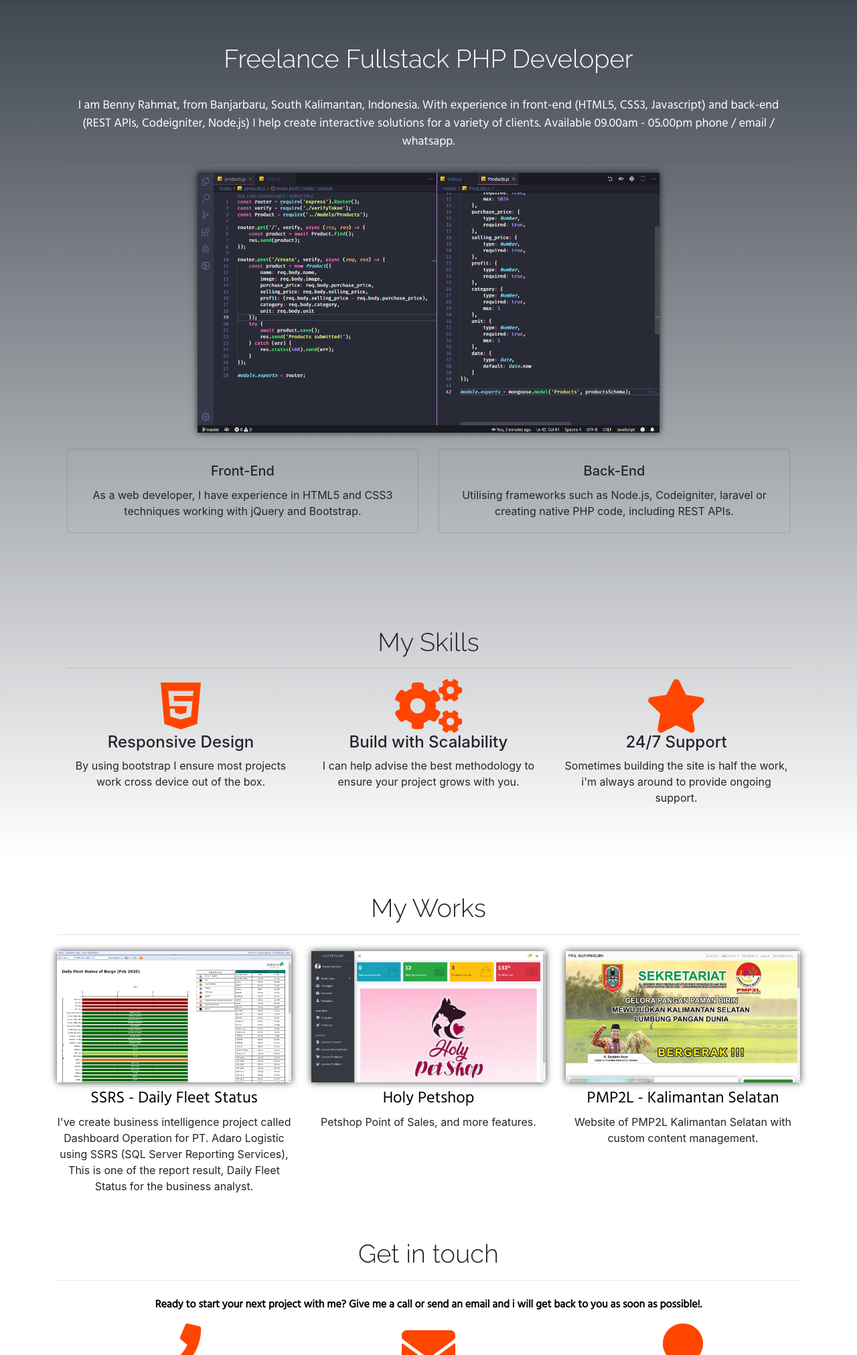
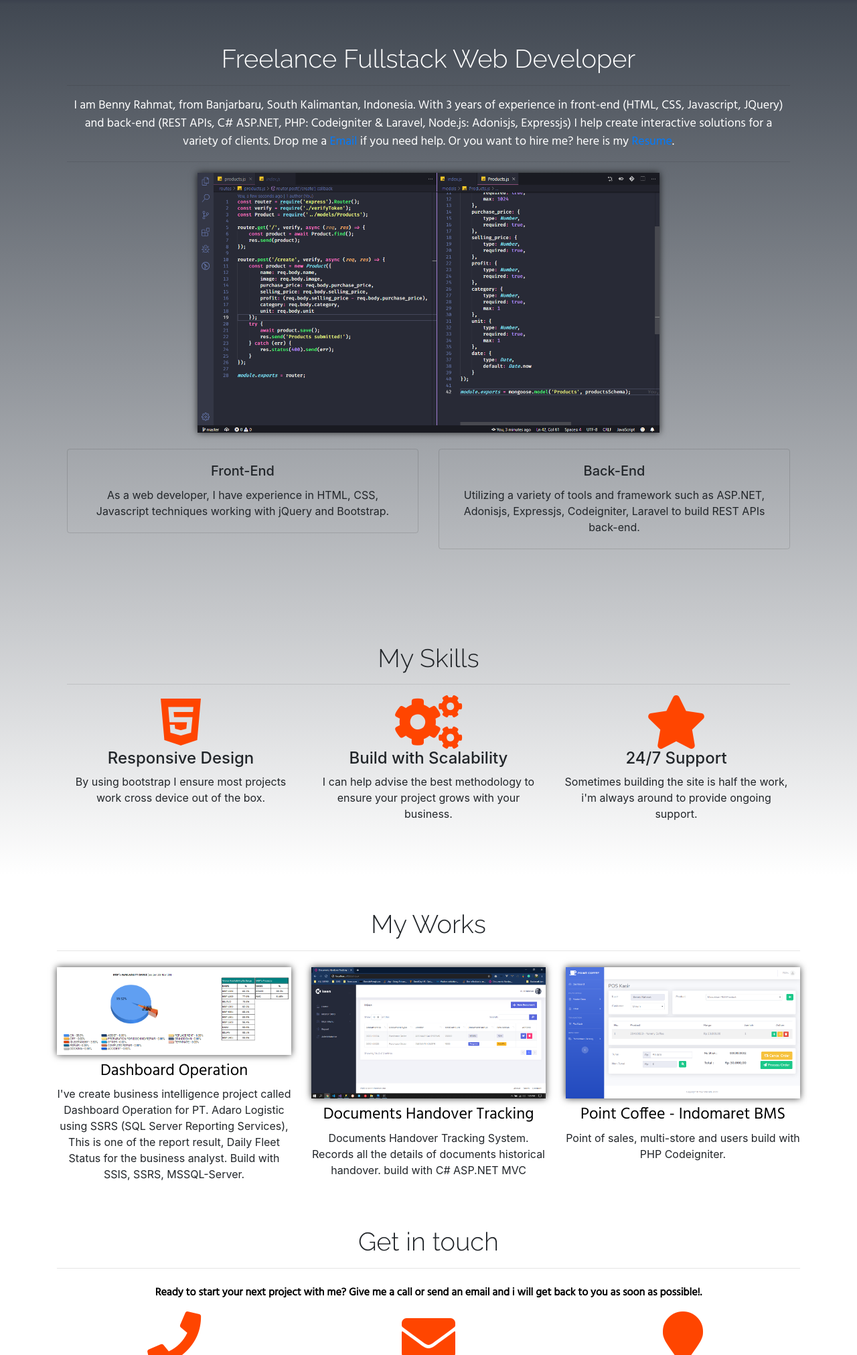
Before and after one commit to akunbeben/personal-page, a CodeIgniter app: page /database/ in a window 1280 px wide. Shown: the part 62-2085 px from the top of the page at 67% size. Run offline with CodeIgniter, Linux system fonts and the light colour scheme; some libraries are stand-ins or nearby versions.

Commit message:
update latest resume

```diff
--- a/application/config/autoload.php
+++ b/application/config/autoload.php
@@ -1,5 +1,5 @@
 <?php
-defined('BASEPATH') OR exit('No direct script access allowed');
+defined('BASEPATH') or exit('No direct script access allowed');
 
 /*
 | -------------------------------------------------------------------
@@ -58,7 +58,7 @@ $autoload['packages'] = array();
 |
 |	$autoload['libraries'] = array('user_agent' => 'ua');
 */
-$autoload['libraries'] = array();
+$autoload['libraries'] = array('template', 'session');
 
 /*
 | -------------------------------------------------------------------
--- a/application/config/config.php
+++ b/application/config/config.php
@@ -1,5 +1,5 @@
 <?php
-defined('BASEPATH') OR exit('No direct script access allowed');
+defined('BASEPATH') or exit('No direct script access allowed');
 
 /*
 |--------------------------------------------------------------------------
@@ -52,7 +52,7 @@ $config['index_page'] = '';
 |
 | WARNING: If you set this to 'PATH_INFO', URIs will always be URL-decoded!
 */
-$config['uri_protocol']	= 'REQUEST_URI';
+$config['uri_protocol']  = 'REQUEST_URI';
 
 /*
 |--------------------------------------------------------------------------
@@ -76,7 +76,7 @@ $config['url_suffix'] = '';
 | than english.
 |
 */
-$config['language']	= 'english';
+$config['language']  = 'english';
 
 /*
 |--------------------------------------------------------------------------
@@ -400,11 +400,11 @@ $config['sess_regenerate_destroy'] = FALSE;
 |       'cookie_httponly') will also affect sessions.
 |
 */
-$config['cookie_prefix']	= '';
-$config['cookie_domain']	= '';
-$config['cookie_path']		= '/';
-$config['cookie_secure']	= FALSE;
-$config['cookie_httponly'] 	= FALSE;
+$config['cookie_prefix']  = '';
+$config['cookie_domain']  = '';
+$config['cookie_path']    = '/';
+$config['cookie_secure']  = FALSE;
+$config['cookie_httponly']   = FALSE;
 
 /*
 |--------------------------------------------------------------------------
--- a/application/config/database.php
+++ b/application/config/database.php
@@ -1,5 +1,5 @@
 <?php
-defined('BASEPATH') OR exit('No direct script access allowed');
+defined('BASEPATH') or exit('No direct script access allowed');
 
 /*
 | -------------------------------------------------------------------
@@ -76,9 +76,9 @@ $query_builder = TRUE;
 $db['default'] = array(
 	'dsn'	=> '',
 	'hostname' => 'localhost',
-	'username' => '',
+	'username' => 'root',
 	'password' => '',
-	'database' => '',
+	'database' => 'personal',
 	'dbdriver' => 'mysqli',
 	'dbprefix' => '',
 	'pconnect' => FALSE,
--- /dev/null
+++ b/application/libraries/Template.php
@@ -0,0 +1,18 @@
+<?php
+
+class Template
+{
+    var $templateData = array();
+
+    function set($name, $value)
+    {
+        $this->templateData[$name] = $value;
+    }
+
+    function load($template = '', $view = '', $viewData = array(), $return = FALSE)
+    {
+        $this->CI = &get_instance();
+        $this->set('contents', $this->CI->load->view($view, $viewData, TRUE));
+        return $this->CI->load->view($template, $this->templateData, $return);
+    }
+}
--- a/application/views/home.php
+++ b/application/views/home.php
@@ -5,10 +5,9 @@
     <!-- Required meta tags -->
     <meta charset="utf-8">
     <meta name="viewport" content="width=device-width, initial-scale=1, shrink-to-fit=no">
-    <meta name="description"
-        content="Jasa bikin web di banjarmasin, banjarbaru, Martapura. Freelance full stack PHP/Codeigniter/Laravel/WordPress/Lumen/APIs developer based in Banjarbaru">
+    <meta name="description" content="Jasa bikin web di banjarmasin, banjarbaru, Martapura. Freelance full stack PHP/Codeigniter/Laravel/WordPress/Lumen/APIs developer based in Banjarbaru">
 
-    <title>Freelance PHP Developer Banjarmasin (REST APIs, Codeigniter)</title>
+    <title>Freelance Web Developer</title>
     <!-- Bootstrap CSS -->
     <link rel="stylesheet" href="https://stackpath.bootstrapcdn.com/bootstrap/4.3.1/css/bootstrap.min.css">
     <!-- Fonts -->
@@ -18,7 +17,6 @@
     <script src="https://kit.fontawesome.com/29a5325f7a.js"></script>
     <link href="<?= base_url('assets/'); ?>fontawesome/css/all.css" rel="stylesheet">
     <link rel="stylesheet" href="<?= base_url('assets/'); ?>style.css">
-    <link rel="stylesheet" href="<?= base_url('assets/'); ?>node_modules/lightbox2/dist/css/lightbox.css">
     <!-- Favicon -->
     <link rel="shortcut icon" href="<?= base_url('assets/images/'); ?>favicon.png" type="image/x-icon">
 
@@ -28,17 +26,13 @@
     <nav class="navbar navbar-expand-lg fixed-top" id="akunbeben-nav-color">
         <div class="container">
             <a class="navbar-brand" id="akunbeben-nav" href="#">@akunbeben</a>
-            <button id="akunbeben-nav-button" class="navbar-toggler" type="button" data-toggle="collapse"
-                data-target="#navbarNavAltMarkup" aria-controls="navbarNavAltMarkup" aria-expanded="false"
-                aria-label="Toggle navigation">
+            <button id="akunbeben-nav-button" class="navbar-toggler" type="button" data-toggle="collapse" data-target="#navbarNavAltMarkup" aria-controls="navbarNavAltMarkup" aria-expanded="false" aria-label="Toggle navigation">
                 <span class="navbar-toggler-icon" id="akunbeben-nav-button"></span>
             </button>
             <div class="collapse navbar-collapse" id="navbarNavAltMarkup">
                 <div class="navbar-nav ml-auto">
-                    <a class="navbar-brand" id="akunbeben-nav" href="https://instagram.com/akunbeben"><i
-                            class="fab fa-instagram"></i></a>
-                    <a class="navbar-brand" id="akunbeben-nav" href="https://github.com/akunbeben"><i
-                            class="fab fa-github"></i></a>
+                    <a class="navbar-brand" id="akunbeben-nav" target="_blank" href="https://instagram.com/akunbeben"><i class="fab fa-instagram"></i></a>
+                    <a class="navbar-brand" id="akunbeben-nav" target="_blank" href="https://github.com/akunbeben"><i class="fab fa-github"></i></a>
                 </div>
             </div>
         </div>
@@ -48,21 +42,19 @@
         <div class="jumbotron jumbotron-fluid" id="akunbeben-jumbotron-container">
             <div class="container">
                 <div class="container" id="akunbeben-jumbotron">
-                    <h1 class="display-4 text-center" id="display-4">Freelance Fullstack PHP Developer</h1>
+                    <h1 class="display-4 text-center" id="display-4">Freelance Fullstack Web Developer</h1>
                     <hr>
                     <p class="lead text-center" id="lead">I am Benny Rahmat, from Banjarbaru, South Kalimantan,
-                        Indonesia. With experience in front-end (HTML5, CSS3, Javascript)
+                        Indonesia. With 3 years of experience in front-end (HTML, CSS, Javascript, JQuery)
                         and back-end
                         (REST
-                        APIs, Codeigniter, Node.js) I help create interactive solutions for a variety of clients.
-                        Available
-                        09.00am - 05.00pm phone / email / whatsapp.
+                        APIs, C# ASP.NET, PHP: Codeigniter & Laravel, Node.js: Adonisjs, Expressjs) I help create interactive solutions for a variety of clients.
+                        Drop me a <strong><a href="mailto:akunbeben@gmail.com">Email</a></strong> if you need help. Or you want to hire me? here is my <strong><a href="<?= base_url('assets/' . 'resume.pdf'); ?>">Resume</a></strong>.
                     </p>
                     <hr>
                     <div class="col-md-8 col-sm" id="akunbeben-img-fluid">
-                        <a href="<?= base_url('assets/images/') . 'code.png'; ?>" data-lightbox="example-1">
-                            <img src="<?= base_url('assets/images/') . 'code.png'; ?>" class="img-fluid"
-                                alt="Responsive image">
+                        <a href="<?= base_url('assets/images/') . 'code.png'; ?>" data-lightbox="example-1" target="_blank">
+                            <img src="<?= base_url('assets/images/') . 'code.png'; ?>" class="img-fluid" alt="Responsive image">
                         </a>
                     </div>
                     <div class="row">
@@ -70,8 +62,9 @@
                             <div class="card text-center" id="akunbeben-card-j">
                                 <div class="card-body">
                                     <h5 class="card-title">Front-End</h5>
-                                    <p class="card-text">As a web developer, I have experience in HTML5 and CSS3
-                                        techniques working with jQuery and Bootstrap.</p>
+                                    <p class="card-text">As a web developer, I have experience in HTML, CSS, Javascript
+                                        techniques working with jQuery and Bootstrap.
+                                    </p>
                                 </div>
                             </div>
                         </div>
@@ -79,10 +72,8 @@
                             <div class="card text-center" id="akunbeben-card-j">
                                 <div class="card-body">
                                     <h5 class="card-title">Back-End</h5>
-                                    <p class="card-text">Utilising frameworks such as Node.js, Codeigniter, laravel
-                                        or
-                                        creating native PHP code,
-                                        including REST APIs.</p>
+                                    <p class="card-text">Utilizing a variety of tools and framework such as ASP.NET, Adonisjs, Expressjs, Codeigniter, Laravel
+                                        to build REST APIs back-end.</p>
                                 </div>
                             </div>
                         </div>
@@ -98,13 +89,14 @@
                         <div class="col-md-4 col-lg text-center">
                             <i id="akunbeben-item" class="fas fa-cogs fa-5x"></i>
                             <h4>Build with Scalability</h4>
-                            <p>I can help advise the best methodology to ensure your project grows with you.</p>
+                            <p>I can help advise the best methodology to ensure your project grows with your business.</p>
                         </div>
                         <div class="col-md-4 col-lg text-center">
                             <i id="akunbeben-item" class="fas fa-star fa-5x"></i>
                             <h4>24/7 Support</h4>
                             <p>Sometimes building the site is half the work, i'm always around to provide ongoing
-                                support.</p>
+                                support.
+                            </p>
                         </div>
                     </div>
                 </div>
@@ -118,25 +110,22 @@
             <hr>
             <div class="row justify-content-between">
                 <div class="col-md-4 col-lg text-center mt-2">
-                    <img src="<?= base_url('assets/images/') . 'dashboard.png'; ?>" class="img-fluid mb-2"
-                        alt="Responsive image">
-                    <h4><a id="akunbeben-link" href="https://akunbeben.herokuapp.com/assets/images/dashboard_detail.png">SSRS - Daily Fleet Status</a></h4>
+                    <img src="<?= base_url('assets/images/') . 'capture.png'; ?>" class="img-fluid mb-2" alt="Responsive image">
+                    <h4><a id="akunbeben-link" target="_blank" href="https://drive.google.com/drive/folders/1ni1V9-cRXWUOagGYZjagK7ykyQO0CGKE?usp=sharing">Dashboard Operation</a></h4>
                     <p>I've create business intelligence project called Dashboard Operation for PT. Adaro Logistic using SSRS (SQL Server Reporting Services),
-                    This is one of the report result, Daily Fleet Status for the business analyst.</p>
+                        This is one of the report result, Daily Fleet Status for the business analyst. Build with SSIS, SSRS, MSSQL-Server.</p>
                 </div>
                 <div class="col-md-4 col-lg text-center mt-2">
-                    <img src="<?= base_url('assets/images/') . 'petshop.png'; ?>" class="img-fluid mb-2"
-                        alt="Responsive image">
-                    <h4><a id="akunbeben-link" href="https://github.com/akunbeben/petshop">Holy Petshop</a>
+                    <img src="<?= base_url('assets/images/') . '1.png'; ?>" class="img-fluid mb-2" alt="Responsive image">
+                    <h4><a id="akunbeben-link" target="_blank" href="https://github.com/akunbeben/doctrack">Documents Handover Tracking</a>
                     </h4>
-                    <p>Petshop Point of Sales, and more features.</p>
+                    <p>Documents Handover Tracking System. Records all the details of documents historical handover. build with C# ASP.NET MVC</p>
                 </div>
                 <div class="col-md-4 col-lg text-center mt-2">
-                    <img src="<?= base_url('assets/images/') . 'pmp2l.png'; ?>" class="img-fluid mb-2"
-                        alt="Responsive image">
-                    <h4><a id="akunbeben-link" href="https://pmp2l.kalselprov.go.id">PMP2L - Kalimantan Selatan</a>
+                    <img src="<?= base_url('assets/images/') . 'pointcafe.png'; ?>" class="img-fluid mb-2" alt="Responsive image">
+                    <h4><a id="akunbeben-link" target="_blank" href="https://github.com/akunbeben/point-coffee-bms">Point Coffee - Indomaret BMS</a>
                     </h4>
-                    <p>Website of PMP2L Kalimantan Selatan with custom content management.</p>
+                    <p>Point of sales, multi-store and users build with PHP Codeigniter.</p>
                 </div>
             </div>
         </div>
@@ -174,22 +163,18 @@
     <section>
         <div class="container">
             <div id="akunbeben-footer" class="col-lg text-center">
-                <p><strong>Copyright &copy; 2019 Designed and Developed by </strong><a id="akunbeben-nav"
-                        href="https://instagram.com/akunbeben">akunbeben</a></p>
+                <p><strong>Copyright &copy; 2019 Designed and Developed by </strong><a id="akunbeben-nav" href="https://instagram.com/akunbeben">akunbeben</a></p>
             </div>
         </div>
     </section>
 
     <!-- Optional JavaScript -->
     <!-- jQuery first, then Popper.js, then Bootstrap JS -->
-    <script src="https://code.jquery.com/jquery-3.3.1.slim.min.js"
-        integrity="sha384-q8i/X+965DzO0rT7abK41JStQIAqVgRVzpbzo5smXKp4YfRvH+8abtTE1Pi6jizo" crossorigin="anonymous">
+    <script src="https://code.jquery.com/jquery-3.3.1.slim.min.js" integrity="sha384-q8i/X+965DzO0rT7abK41JStQIAqVgRVzpbzo5smXKp4YfRvH+8abtTE1Pi6jizo" crossorigin="anonymous">
     </script>
-    <script src="https://cdnjs.cloudflare.com/ajax/libs/popper.js/1.14.7/umd/popper.min.js"
-        integrity="sha384-UO2eT0CpHqdSJQ6hJty5KVphtPhzWj9WO1clHTMGa3JDZwrnQq4sF86dIHNDz0W1" crossorigin="anonymous">
+    <script src="https://cdnjs.cloudflare.com/ajax/libs/popper.js/1.14.7/umd/popper.min.js" integrity="sha384-UO2eT0CpHqdSJQ6hJty5KVphtPhzWj9WO1clHTMGa3JDZwrnQq4sF86dIHNDz0W1" crossorigin="anonymous">
     </script>
-    <script src="https://stackpath.bootstrapcdn.com/bootstrap/4.3.1/js/bootstrap.min.js"
-        integrity="sha384-JjSmVgyd0p3pXB1rRibZUAYoIIy6OrQ6VrjIEaFf/nJGzIxFDsf4x0xIM+B07jRM" crossorigin="anonymous">
+    <script src="https://stackpath.bootstrapcdn.com/bootstrap/4.3.1/js/bootstrap.min.js" integrity="sha384-JjSmVgyd0p3pXB1rRibZUAYoIIy6OrQ6VrjIEaFf/nJGzIxFDsf4x0xIM+B07jRM" crossorigin="anonymous">
     </script>
     <script src="<?= base_url('assets/'); ?>node_modules/lightbox2/dist/js/lightbox.js"></script>
 </body>
```
Also changed, not shown: application/controllers/Admin.php (added, +15 -0 lines), assets/images/1.png (added), assets/images/capture.png (added), assets/images/pointcafe.png (added), assets/images/smart.png (added).
